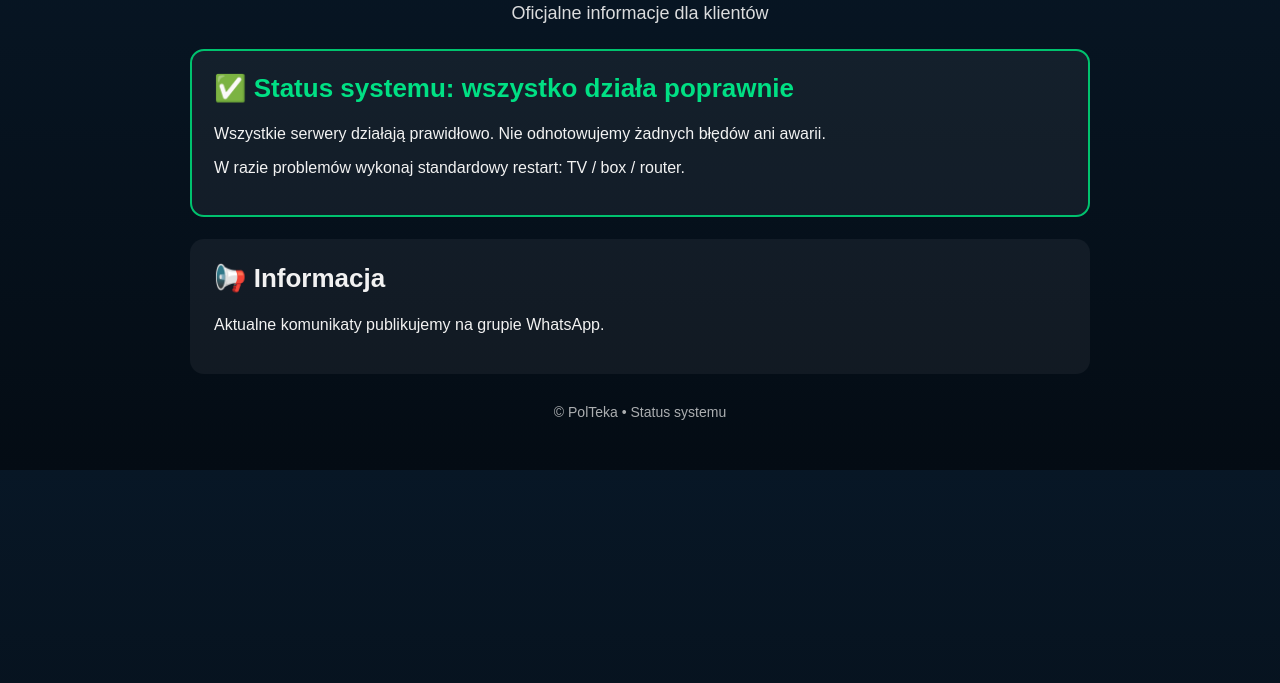
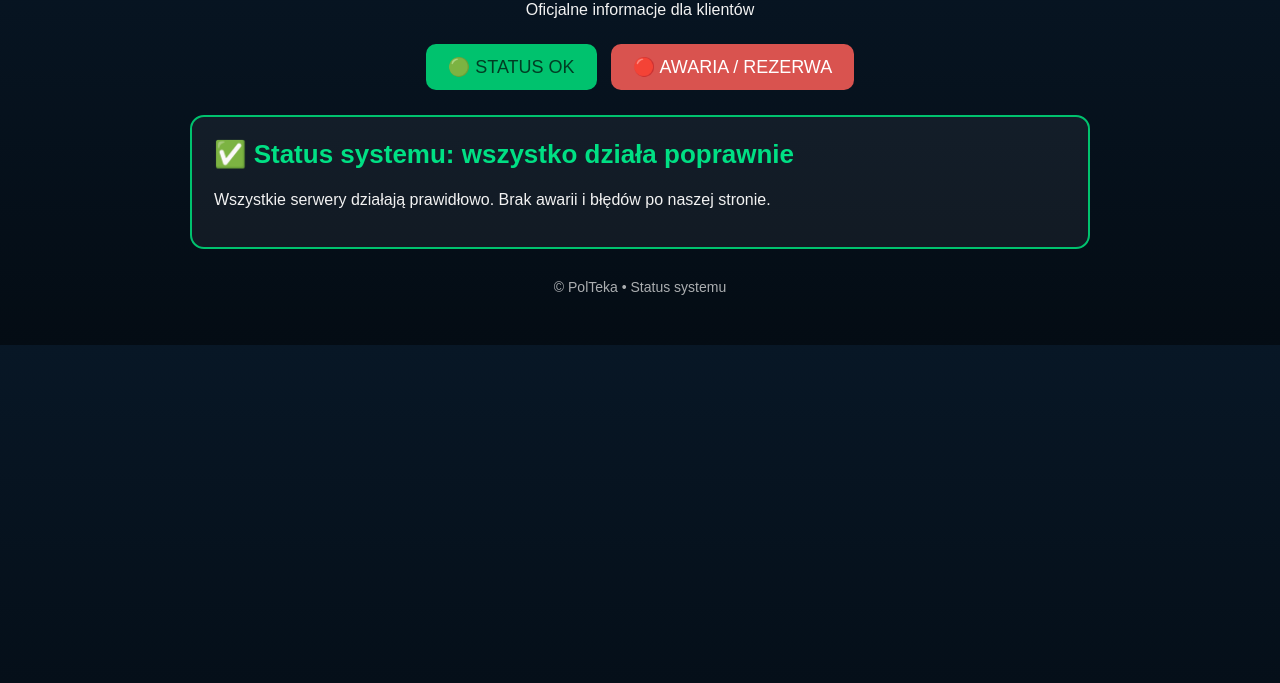
Before and after one commit to poltivinet-ctrl/Polteka-Info, a plain HTML site: page index.html in a window 1280 px wide. Shown: the part 117-800 px from the top of the page. Drawn offline with Linux system fonts and the light colour scheme.

Commit message:
Update index.html

```diff
--- a/index.html
+++ b/index.html
@@ -3,7 +3,6 @@
 <head>
 <meta charset="UTF-8">
 
-<!-- BLOKADA CACHE – ŻEBY BOX ZAWSZE BRAŁ ŚWIEŻE -->
 <meta http-equiv="Cache-Control" content="no-cache, no-store, must-revalidate" />
 <meta http-equiv="Pragma" content="no-cache" />
 <meta http-equiv="Expires" content="0" />
@@ -27,18 +26,13 @@ body {
 
 .header {
     text-align: center;
-    margin-bottom: 25px;
+    margin-bottom: 20px;
 }
 
 .header h1 {
     color: #d4af37;
     font-size: 40px;
     margin-bottom: 6px;
-}
-
-.header p {
-    font-size: 18px;
-    opacity: 0.9;
 }
 
 .section {
@@ -54,6 +48,7 @@ body {
     margin-top: 0;
 }
 
+/* STATUSY */
 .status-ok {
     border-color: #00c26e;
 }
@@ -68,6 +63,31 @@ body {
     color: #ff6b6b;
 }
 
+/* PRZYCISKI */
+.controls {
+    text-align: center;
+    margin-bottom: 20px;
+}
+
+.controls button {
+    font-size: 18px;
+    padding: 12px 22px;
+    margin: 5px;
+    border-radius: 10px;
+    border: none;
+    cursor: pointer;
+}
+
+.btn-ok {
+    background: #00c26e;
+    color: #003d24;
+}
+
+.btn-awaria {
+    background: #d9534f;
+    color: #fff;
+}
+
 .footer {
     text-align: center;
     font-size: 14px;
@@ -75,16 +95,6 @@ body {
     margin-top: 30px;
 }
 </style>
-
-<script>
-/* ================================
-   TU ZMIENIASZ TYLKO JEDNO
-   "OK"      – wszystko działa
-   "AWARIA"  – przechodzimy na rezerwę
-================================== */
-var STATUS = "OK";   // <-- ZMIENIASZ TYLKO TO
-</script>
-
 </head>
 
 <body>
@@ -96,38 +106,27 @@ var STATUS = "OK";   // <-- ZMIENIASZ TYLKO TO
         <p>Oficjalne informacje dla klientów</p>
     </div>
 
+    <!-- PRZEŁĄCZNIK KLIK -->
+    <div class="controls">
+        <button class="btn-ok" onclick="setStatus('OK')">🟢 STATUS OK</button>
+        <button class="btn-awaria" onclick="setStatus('AWARIA')">🔴 AWARIA / REZERWA</button>
+    </div>
+
     <!-- STATUS OK -->
     <div id="status-ok" class="section status-ok">
         <h2>✅ Status systemu: wszystko działa poprawnie</h2>
         <p>
             Wszystkie serwery działają prawidłowo.
-            Nie odnotowujemy żadnych błędów ani awarii.
-        </p>
-        <p>
-            W razie problemów wykonaj standardowy restart:
-            TV / box / router.
+            Brak awarii i błędów po naszej stronie.
         </p>
     </div>
 
     <!-- STATUS AWARIA -->
     <div id="status-awaria" class="section status-awaria">
         <h2>🔴 Status systemu: awaria</h2>
-        <p>
-            Występują problemy techniczne.
-        </p>
-        <p>
-            <strong>Przechodzimy na serwer rezerwowy.</strong>
-        </p>
-        <p>
-            Możliwe chwilowe przerwy w odbiorze.
-        </p>
-    </div>
-
-    <div class="section">
-        <h2>📢 Informacja</h2>
-        <p>
-            Aktualne komunikaty publikujemy na grupie WhatsApp.
-        </p>
+        <p>Występują problemy techniczne.</p>
+        <p><strong>Przechodzimy na serwer rezerwowy.</strong></p>
+        <p>Możliwe chwilowe przerwy w odbiorze.</p>
     </div>
 
     <div class="footer">
@@ -137,12 +136,20 @@ var STATUS = "OK";   // <-- ZMIENIASZ TYLKO TO
 </div>
 
 <script>
-// LOGIKA AUTOMATU – TEGO NIE DOTYKASZ
-if (STATUS === "OK") {
-    document.getElementById("status-awaria").style.display = "none";
-} else {
-    document.getElementById("status-ok").style.display = "none";
+function setStatus(state) {
+    localStorage.setItem("SYSTEM_STATUS", state);
+    applyStatus();
 }
+
+function applyStatus() {
+    const status = localStorage.getItem("SYSTEM_STATUS") || "OK";
+    document.getElementById("status-ok").style.display =
+        status === "OK" ? "block" : "none";
+    document.getElementById("status-awaria").style.display =
+        status === "AWARIA" ? "block" : "none";
+}
+
+applyStatus();
 </script>
 
 </body>
```
